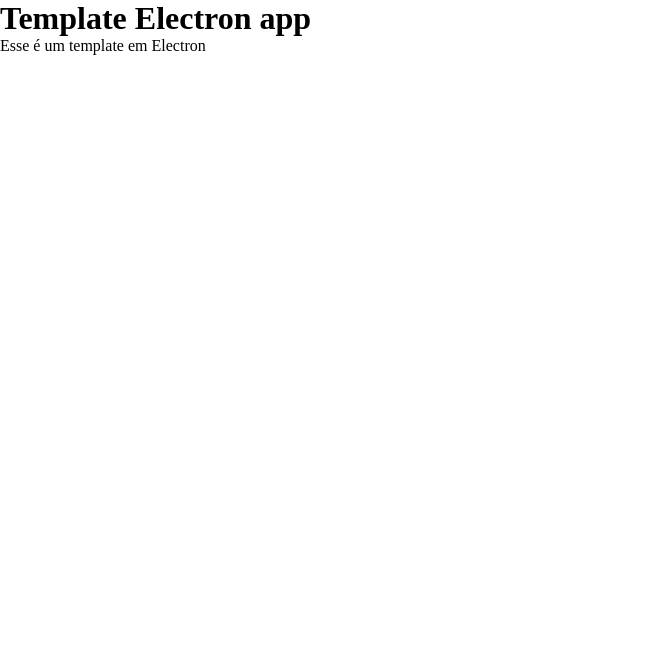
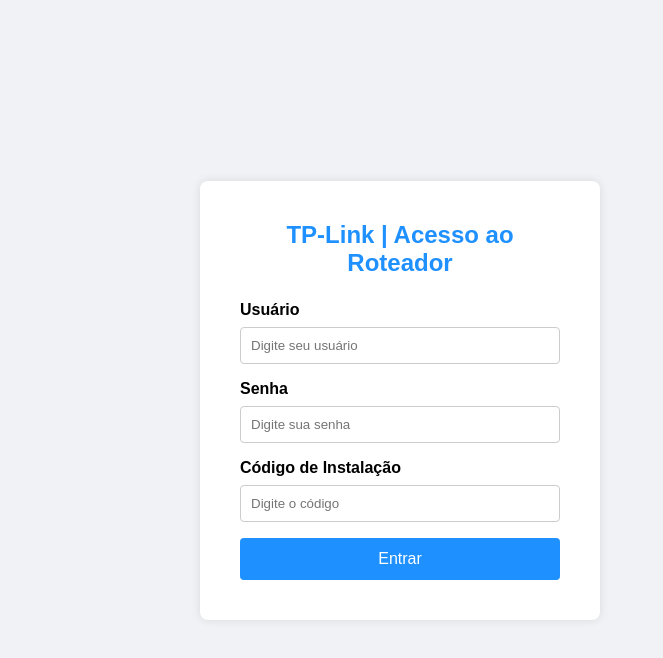
Before and after one commit to WelCharJR/atividade-tplink, an Electron app: page src/views/index.html in a window 800 px wide. Shown: the whole page, without its empty margins (0-663 px from the left). Drawn offline with Linux system fonts and the light colour scheme.

Commit message:
Criando o Site

```diff
--- a/src/js/script.js
+++ b/src/js/script.js
@@ -0,0 +1,15 @@
+var botaoEntrar = document.getElementById("submit")
+
+function login () {
+    var campoUsuario = document.getElementById("usuario").value
+    var campoSenha = document.getElementById("senha").value
+    var campoCodigo = document.getElementById("codigo").value
+
+    if (campoUsuario == "admin" && campoSenha == "1234" && campoCodigo == "tplink2025") {
+        window.location.replace("painel.html")
+    }else {
+        console.log("Deu errado")
+    }
+}
+
+botaoEntrar.addEventListener("click", login)
--- a/src/style/style.css
+++ b/src/style/style.css
@@ -3,3 +3,70 @@
     padding: 0; /*Espaçamentos internos */
     box-sizing: border-box; /* Tamanho da caixa */
 }
+
+body {
+  background-color: #f0f2f5;
+  font-family: Arial, sans-serif;
+  display: flex;
+  justify-content: center;
+  align-items: center;
+  height: 100vh;
+  margin: 0;
+}
+
+/* Container do formulário */
+.login-container {
+  background-color: #fff;
+  padding: 40px;
+  border-radius: 8px;
+  box-shadow: 0 0 10px rgba(0,0,0,0.1);
+  width: 100%;
+  max-width: 400px;
+}
+
+/* Título */
+h2 {
+  text-align: center;
+  color: #1e90ff;
+  margin-bottom: 24px;
+}
+
+/* Campos do formulário */
+label {
+  display: block;
+  margin-bottom: 8px;
+  font-weight: bold;
+}
+
+input[type="text"],
+input[type="password"] {
+  width: 100%;
+  padding: 10px;
+  margin-bottom: 16px;
+  border: 1px solid #ccc;
+  border-radius: 4px;
+}
+
+/* Botão */
+button {
+  width: 100%;
+  padding: 12px;
+  background-color: #1e90ff;
+  border: none;
+  border-radius: 4px;
+  color: white;
+  font-size: 16px;
+  cursor: pointer;
+}
+
+button:hover {
+  background-color: #0d74d1;
+}
+
+/* Mensagem de erro */
+.error-message {
+  color: red;
+  text-align: center;
+  margin-top: 10px;
+  display: none; /* Deve ser exibida via JS */
+}
--- a/src/views/index.html
+++ b/src/views/index.html
@@ -1,16 +1,33 @@
 <!DOCTYPE html>
 <html lang="en">
+
 <head>
     <meta charset="UTF-8">
     <meta name="viewport" content="width=device-width, initial-scale=1.0">
     <link rel="stylesheet" href="../style/style.css">
     <title>Template Electron APP</title>
 </head>
+
 <body>
-    <h1>Template Electron app</h1>
+    <div class="login-container">
+        <h2>TP-Link | Acesso ao Roteador</h2>
+        <div id="login-form">
+            <label for="usuario">Usuário</label>
+            <input type="text" id="usuario" placeholder="Digite seu usuário" required />
 
-    <p>Esse é um template em Electron</p>
+            <label for="senha">Senha</label>
+            <input type="password" id="senha" placeholder="Digite sua senha" required />
+
+            <label for="codigo">Código de Instalação</label>
+            <input type="text" id="codigo" placeholder="Digite o código" required />
+
+            <button id="submit">Entrar</button>
+            <div class="error-message" id="error-msg">Credenciais inválidas. Tente novamente.</div>
+        </div>
+    </div>
 
     <script src="../js/script.js"></script>
+
 </body>
+
 </html>
```
Also changed, not shown: src/views/painel.html (added, +11 -0 lines).
